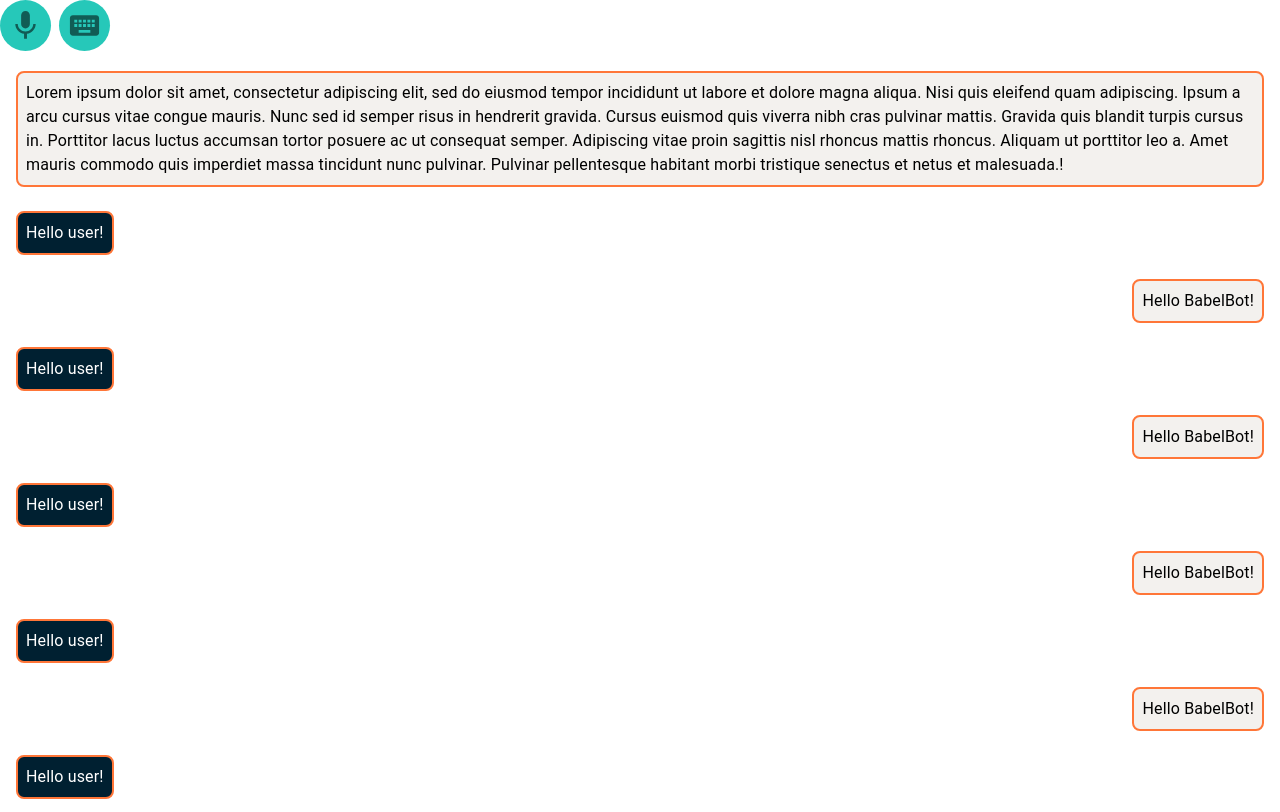
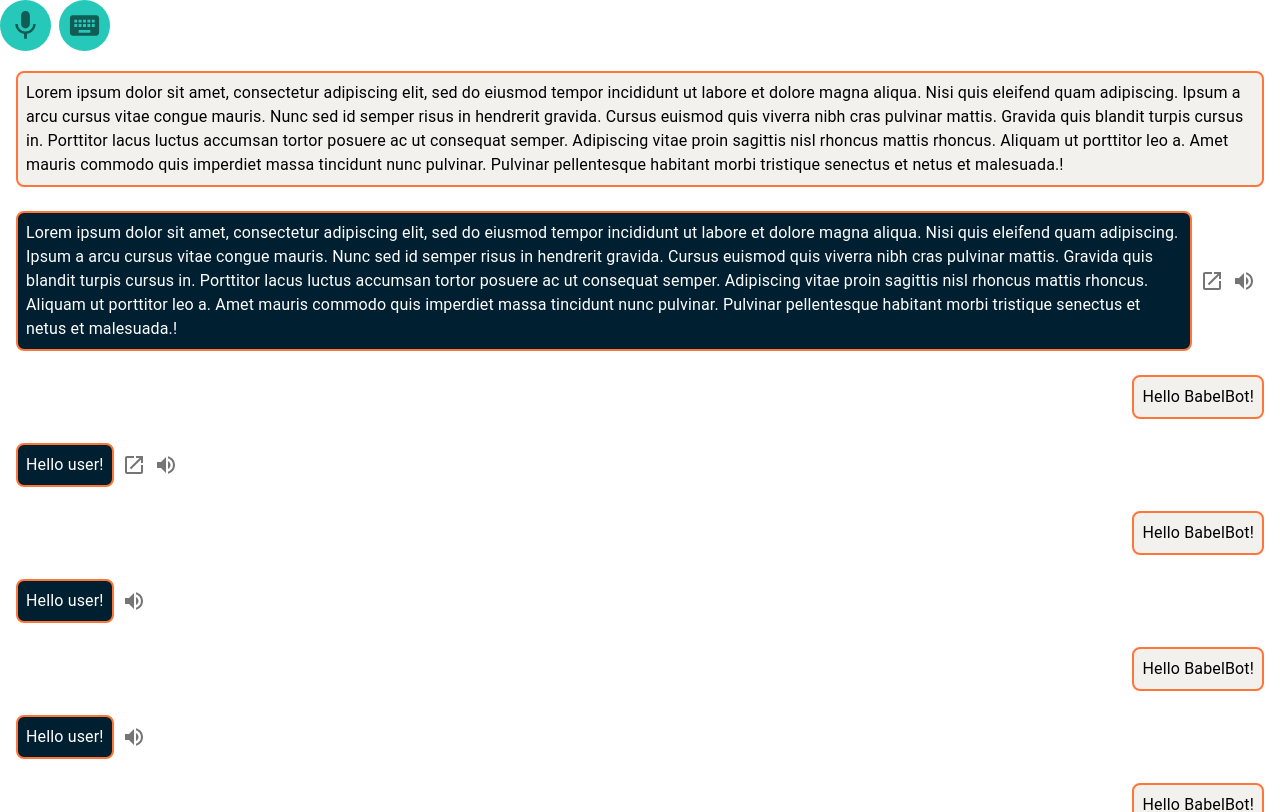
Before and after one commit to Project-BabelBot/BabelBot-Code, a React (Vite) app in the folder frontend/: page /response in a window 1280 px wide. Shown: the top 812 px of the page. Built offline with nearby package versions, Linux system fonts and the light colour scheme.

Commit message:
Add action buttons to response chat bubbles

```diff
--- a/frontend/src/pages/ResponsePage.tsx
+++ b/frontend/src/pages/ResponsePage.tsx
@@ -1,15 +1,26 @@
+import VolumeUpIcon from "@mui/icons-material/VolumeUp";
+import OpenInNewIcon from "@mui/icons-material/OpenInNew";
 import Box from "@mui/material/Box";
 import List from "@mui/material/List";
 import ListItem from "@mui/material/ListItem";
 import ListItemText from "@mui/material/ListItemText";
 import { useState } from "react";
 import ActionButtons from "../components/ActionButtons";
+import IconButton from "@mui/material/IconButton";
 
 const styles = {
   // TODO: Fix theming
+  actionButton: { padding: 0 },
+  actionItems: {
+    alignItems: "center",
+    display: "flex",
+    gap: 1,
+    padding: 1,
+  },
   botMessage: {
     alignItems: "flex-start",
     display: "flex",
+    flex: "0 1 auto",
     flexDirection: "column",
   },
   botMessageText: {
@@ -34,21 +45,19 @@ const styles = {
     boxSizing: "border-box",
     padding: 1,
   },
-  test: {
-    display: "flex",
-    flex: 1,
-  },
 };
 
 type Message = {
+  attachment?: string;
+  content: string;
   id: number;
-  content: string;
+  timestamp: string;
   userIsSender: boolean;
-  timestamp: string;
 };
 
 const ResponsePage = () => {
   const [messages, setmessages] = useState(demoMessages);
+  const [open, setOpen] = useState(false);
 
   return (
     <Box>
@@ -58,15 +67,30 @@ const ResponsePage = () => {
           return (
             <ListItem component="div" key={o.id}>
               <ListItemText
-                sx={o.userIsSender ? styles.userMessage : styles.botMessage}
                 primaryTypographyProps={{
                   sx: o.userIsSender
                     ? styles.userMessageText
                     : styles.botMessageText,
                 }}
+                sx={o.userIsSender ? styles.userMessage : styles.botMessage}
               >
                 {o.content}
               </ListItemText>
+              {!o.userIsSender && (
+                <Box sx={styles.actionItems}>
+                  {o.attachment && (
+                    <IconButton
+                      onClick={() => setOpen(true)}
+                      sx={styles.actionButton}
+                    >
+                      <OpenInNewIcon />
+                    </IconButton>
+                  )}
+                  <IconButton sx={styles.actionButton}>
+                    <VolumeUpIcon />
+                  </IconButton>
+                </Box>
+              )}
             </ListItem>
           );
         })}
@@ -84,8 +108,10 @@ const demoMessages: Message[] = [
     timestamp: new Date(2023, 12, 29, 12, 0, 0).toISOString(),
   },
   {
+    attachment: "Hello",
     id: 2,
-    content: "Hello user!",
+    content:
+      "Lorem ipsum dolor sit amet, consectetur adipiscing elit, sed do eiusmod tempor incididunt ut labore et dolore magna aliqua. Nisi quis eleifend quam adipiscing. Ipsum a arcu cursus vitae congue mauris. Nunc sed id semper risus in hendrerit gravida. Cursus euismod quis viverra nibh cras pulvinar mattis. Gravida quis blandit turpis cursus in. Porttitor lacus luctus accumsan tortor posuere ac ut consequat semper. Adipiscing vitae proin sagittis nisl rhoncus mattis rhoncus. Aliquam ut porttitor leo a. Amet mauris commodo quis imperdiet massa tincidunt nunc pulvinar. Pulvinar pellentesque habitant morbi tristique senectus et netus et malesuada.!",
     userIsSender: false,
     timestamp: new Date(2023, 12, 29, 12, 1, 0).toISOString(),
   },
@@ -96,6 +122,7 @@ const demoMessages: Message[] = [
     timestamp: new Date(2023, 12, 29, 12, 0, 0).toISOString(),
   },
   {
+    attachment: "Hello",
     id: 4,
     content: "Hello user!",
     userIsSender: false,
```
